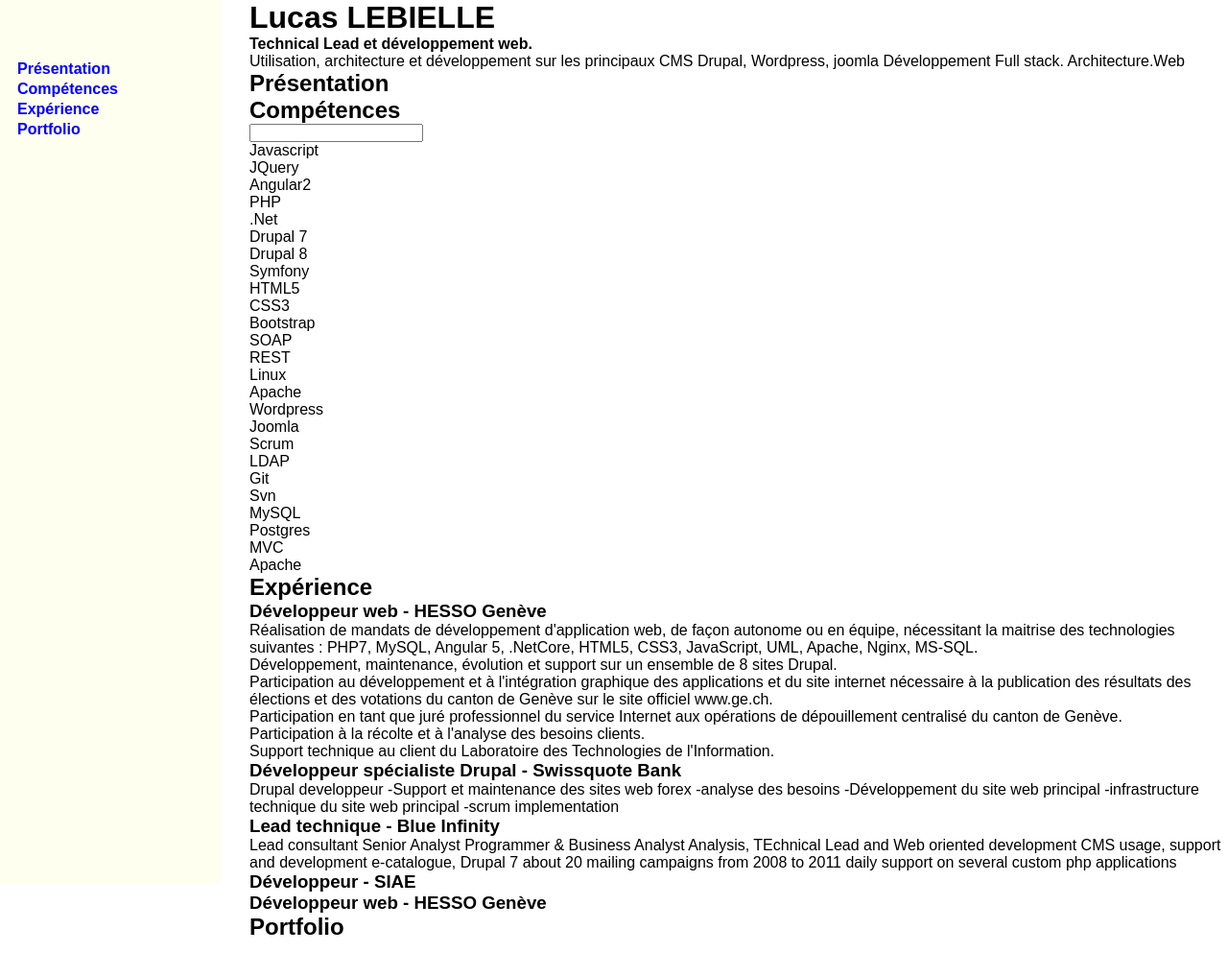
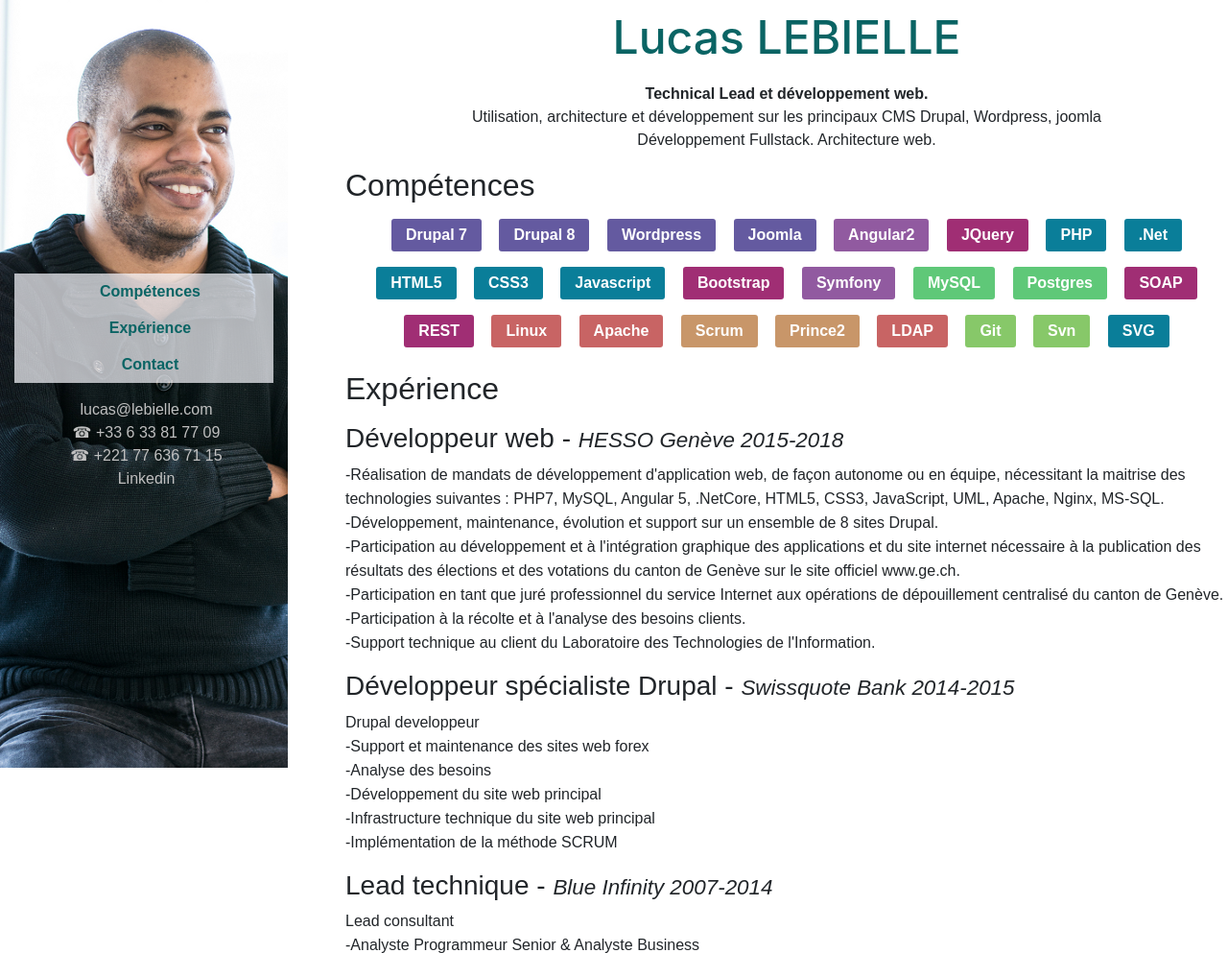
Before and after one commit to Elyoukey/online_cv, a plain HTML site: page index.html in a window 1280 px wide. Shown: the top 993 px of the page at 96% size. Drawn offline with nearby package versions, Linux system fonts and the light colour scheme.

Commit message:
Add bootstrap CDN call Update experiences

```diff
--- a/css/styles.css
+++ b/css/styles.css
@@ -8,31 +8,101 @@
 body{
 	margin: 0;
 	padding: 0;
-	padding-left: 260px;
+	padding-left: 360px;
 }
 
-span{
-display:block;
+h1{
+	color: rgba(10,100,100);
+	text-align: center;
+	font-size: 3em;
+	padding: 10px;
 }
-ul.menu{
+
+h1.notscrolled{
+	transition: font-size 500ms;
+}
+h1.scrolled{
+	transition: font-size 500ms;
+	position: fixed;
+	top:0;
+	font-size: 1.5em;
+	text-align: right;
+	padding-right: 400px;
+	background: #fff;
+	width: 100%;
+}
+
+p{
+	max-width: 1000px;
+}
+.left-menu{
 	position: fixed;
 	top:0;
 	left:0;
 	height: 100%;
-	width: 200px;
-	padding: 60px 15px;
-	background: ivory;
-list-style: none;
-
+	width: 300px;
+	padding: 285px 15px;
+	background: url(../images/bg0.png);
+	background-position: -110px -10px;
+	background-repeat: no-repeat;
+	list-style: none;
+	text-align: center;
+	}
+	.left-menu a{
+		display: inline-block;
+		padding-left: 5px;
+		color: silver;
 	}
 
 	ul.menu li{
 	list-style: none;
-	margin: 3px;
+	margin: 0;
+	padding: 0;
+
 	}
 
 	ul.menu li a{
 	text-decoration: none;
-	color: blue;
+	color: rgba(10,100,100);
 	font-weight: bold;
+	background-color: rgba(250, 250, 255, 0.7);
+	display: block;
+	padding: 7px 7px 7px 20px;
+	margin: 0;
 	}
+
+	ul.menu li a:hover{
+	background-color: rgba(250, 250, 255, 1);
+	}
+	ul.menu li:first-child{
+		border-radius: 3px 3px;
+	}
+
+
+/* Skills styles */
+#skill-list{
+	text-align: center;
+}
+.skill{
+	display: inline-block;
+	border: none;
+	padding: 5px 15px 5px 15px;
+	margin: 8px 7px;
+	border-radius: 3px;
+	font-weight: bold;
+	color: white;
+}
+.skill.level1{}
+.skill.level2{}
+.skill.level3{}
+.skill.level4{}
+.skill.level5{}
+
+.skill.cms{ background-color: rgba(100,90,160)}
+.skill.language{ background-color: rgba(10,126,153) }
+.skill.system { background-color: rgba(200,100,100) }
+.skill.framework { background-color: rgba(145,90,160) }
+.skill.versioning {  background-color: rgba(135,200,105) }
+.skill.database { background-color: rgba(95,200,120) }
+.skill.methodology { background-color: rgba( 200,150,105) }
+.skill.api{  background-color: rgba(160,46,116) }
--- a/index.html
+++ b/index.html
@@ -7,112 +7,150 @@
   <meta name="description" content="Lucas Lebielle, web developper">
   <meta name="author" content="SitePoint">
 
+  <script src="https://code.jquery.com/jquery-3.3.1.slim.min.js" integrity="sha384-q8i/X+965DzO0rT7abK41JStQIAqVgRVzpbzo5smXKp4YfRvH+8abtTE1Pi6jizo" crossorigin="anonymous"></script>
+<script src="https://cdnjs.cloudflare.com/ajax/libs/popper.js/1.14.3/umd/popper.min.js" integrity="sha384-ZMP7rVo3mIykV+2+9J3UJ46jBk0WLaUAdn689aCwoqbBJiSnjAK/l8WvCWPIPm49" crossorigin="anonymous"></script>
+  <link rel="stylesheet" href="https://stackpath.bootstrapcdn.com/bootstrap/4.1.3/css/bootstrap.min.css" integrity="sha384-MCw98/SFnGE8fJT3GXwEOngsV7Zt27NXFoaoApmYm81iuXoPkFOJwJ8ERdknLPMO" crossorigin="anonymous">
+<script src="https://stackpath.bootstrapcdn.com/bootstrap/4.1.3/js/bootstrap.min.js" integrity="sha384-ChfqqxuZUCnJSK3+MXmPNIyE6ZbWh2IMqE241rYiqJxyMiZ6OW/JmZQ5stwEULTy" crossorigin="anonymous"></script>
+
   <link rel="stylesheet" href="css/styles.css?v=1.0">
   <script src="js/scripts.js"></script>
 </head>
 <body>
 	<h1>Lucas LEBIELLE</h1>
-	<strong>Technical Lead et développement web.</strong>
-	<p>
-		Utilisation, architecture et développement sur les principaux CMS Drupal, Wordpress, joomla
-		Développement Full stack. Architecture.Web
+
+	<p class="text-center">
+		<strong>Technical Lead et développement web.</strong><br/>
+		Utilisation, architecture et développement sur les principaux CMS Drupal, Wordpress, joomla<br/>
+		Développement Fullstack. Architecture web.<br/>
 	</p>
+<p>
 
-	<ul class="menu">
-		<li><a href="#presentation">Présentation</a></li>
-		<li><a href="#competences">Compétences</a></li>
-		<li><a href="#experience">Expérience</a></li>
-		<li><a href="#portfolio">Portfolio</a></li>
-	</ul>
 
+	</p>
+	<div class="left-menu">
+		<ul class="menu">
+			<!--li><a href="#presentation">Présentation</a></li-->
+			<li><a href="#competences">Compétences</a></li>
+			<li><a href="#experience">Expérience</a></li>
+			<!--li><a href="#portfolio">Portfolio</a></li-->
+			<li><a href="#contact">Contact</a></li>
+
+		</ul>
+		<a href="mailto:lucas@lebielle.com">lucas@lebielle.com</a><br/>
+		<a href="tel:0033633817709">&#9742; +33 6 33 81 77 09</a><br/>
+		<a href="tel:00221776367115">&#9742; +221 77 636 71 15</a><br/>
+		<a href="https://www.linkedin.com/in/lucas-lebielle-02735634/" target="_blank">Linkedin</a><br/>
+	</div>
   	<a name="presentation"/>
-	<h2>Présentation</h2>
+	<!--h2>Présentation</h2-->
 
 	<a name="competences"/>
 	<h2>Compétences</h2>
 <form >
-	<input type="text" onkeyup="filterSkills"/>
-	<span class="skill language frontend level5">Javascript</span>
+
+	<p id="skill-list">
+
+	<span class="skill cms backend level4">Drupal 7</span>
+	<span class="skill cms backend level3">Drupal 8</span>
+	<span class="skill cms backend level4">Wordpress</span>
+	<span class="skill cms backend level3">Joomla</span>
+	<span class="skill language framework front level2">Angular2</span>
 	<span class="skill language api frontend level5">JQuery</span>
-	<span class="skill language framework front level2">Angular2</span>
 	<span class="skill language backend level5">PHP</span>
 	<span class="skill language backend level2">.Net</span>
-	<span class="skill cms backend level4">Drupal 7</span>
-	<span class="skill cms backend level3">Drupal 8</span>
-	<span class="skill framework backend level3">Symfony</span>
+
 	<span class="skill language frontend level5">HTML5</span>
 	<span class="skill language frontend level5">CSS3</span>
-	<span class="skill framework frontend level4">Bootstrap</span>
-	<span class="skill backend level3">SOAP</span>
-	<span class="skill backend level3">REST</span>
+	<span class="skill language frontend level5">Javascript</span>
+	<span class="skill framework api frontend level4">Bootstrap</span>
+	<span class="skill framework backend level3">Symfony</span>
+	<span class="skill database level4">MySQL</span>
+	<span class="skill database level3">Postgres</span>
+	<span class="skill backend api level3">SOAP</span>
+	<span class="skill backend api level3">REST</span>
 	<span class="skill system level3">Linux</span>
-	<span class="skill system level3">Apache</span>
-	<span class="skill cms backend level4">Wordpress</span>
-	<span class="skill cms backend level3">Joomla</span>
+	<span class="skill system level4">Apache</span>
 	<span class="skill methodology level3">Scrum</span>
+	<span class="skill methodology level2">Prince2</span>
 	<span class="skill system backend level3">LDAP</span>
 	<span class="skill versioning level3">Git</span>
 	<span class="skill versioning level4">Svn</span>
-	<span class="skill database level4">MySQL</span>
-	<span class="skill database level3">Postgres</span>
-	<span class="skill architecture model level4">MVC</span>
-	<span class="skill systeme level4">Apache</span>
 
+	<span class="skill language level4">SVG</span>
+</p>
 </form>
 	<a name="experience"/>
 	<h2>Expérience</h2>
 
 <p >
-<h3>Développeur web - HESSO Genève</h3>
-Réalisation de mandats de développement d'application web, de façon autonome ou en équipe,
+<h3>Développeur web - <small><i>HESSO Genève 2015-2018</i></small></h3>
+
+-Réalisation de mandats de développement d'application web, de façon autonome ou en équipe,
 nécessitant la maitrise des technologies suivantes : PHP7, MySQL, Angular 5, .NetCore,
 HTML5, CSS3, JavaScript, UML, Apache, Nginx, MS-SQL.<br/>
-Développement, maintenance, évolution et support sur un ensemble de 8 sites Drupal.<br/>
-Participation au développement et à l'intégration graphique des applications et du site internet
+-Développement, maintenance, évolution et support sur un ensemble de 8 sites Drupal.<br/>
+-Participation au développement et à l'intégration graphique des applications et du site internet
 nécessaire à la publication des résultats des élections et des votations du canton de Genève
 sur le site officiel www.ge.ch.<br/>
-Participation en tant que juré professionnel du service Internet aux opérations de dépouillement
+-Participation en tant que juré professionnel du service Internet aux opérations de dépouillement
 centralisé du canton de Genève.<br/>
-Participation à la récolte et à l'analyse des besoins clients.<br/>
-Support technique au client du Laboratoire des Technologies de l'Information.<br/>
+-Participation à la récolte et à l'analyse des besoins clients.<br/>
+-Support technique au client du Laboratoire des Technologies de l'Information.<br/>
 </p>
 
 <p>
-<h3>Développeur spécialiste Drupal - Swissquote Bank</h3>
-Drupal developpeur
--Support et maintenance des sites web forex
--analyse des besoins
--Développement du site web principal
--infrastructure technique du site web principal
--scrum implementation
+<h3>Développeur spécialiste Drupal - <small><i>Swissquote Bank 2014-2015</i></small></h3>
+Drupal developpeur<br/>
+-Support et maintenance des sites web forex<br/>
+-Analyse des besoins<br/>
+-Développement du site web principal<br/>
+-Infrastructure technique du site web principal<br/>
+-Implémentation de la méthode SCRUM<br/>
 </p>
 
 <p>
-<h3>Lead technique - Blue Infinity</h3>
-Lead consultant
-Senior Analyst Programmer & Business Analyst
-Analysis, TEchnical Lead and Web oriented development
-CMS usage, support and development
-e-catalogue, Drupal 7
-about 20 mailing campaigns from 2008 to 2011
-daily support on several custom php applications
+<h3>Lead technique - <small><i>Blue Infinity 2007-2014</i></small></h3>
+Lead consultant<br/>
+-Analyste Programmeur Senior & Analyste Business <br/>
+-Analyse, Lead Technique et développement web<br/>
+-Utilisation, support et development sur les principaux CMS<br/>
+-Développement d'un e-catalogue, Drupal 7<br/>
+-Campagnes de mailing de 2008 à 2011<br/>
+-Support au quotidien d'applications web développée en PHP<br/>
 </p>
 
-<p>
-<h3>Développeur - SIAE </h3>
-</p>
+<!--p>
+<h3>Lead technique - Blue Infinity</h3>
+Lead consultant<br/>
+Senior Analyst Programmer & Business Analyst<br/>
+Analysis, TEchnical Lead and Web oriented development<br/>
+CMS usage, support and development<br/>
+e-catalogue, Drupal 7<br/>
+about 20 mailing campaigns from 2008 to 2011 <br/>
+daily support on several custom php applications<br/>
+</p-->
 
 <p>
-<h3>Développeur web - HESSO Genève</h3>
+<h3>Développeur - <small><i>SIAE 2002-2007</i></small></h3>
+<p >
+Développement, maintenance et support de l'intranet des SAFER <br/>
+Développement de l'outil métier Technis. Technology 4D<br/>
+Support utilisateur.<br/>
 </p>
+	<hr/>
+	<p> <small>
+	Ce CV est développé selon une méthodologie agile, n'hésitez pas à revenir plus tard car il sera complété.
+	</small>
+	</p>
 
 
 	<a name="portfolio"/>
-	<h2>Portfolio</h2>
+	<!--h2>Portfolio</h2>
   <a href="www.wilhemlatchoumia.com" target="_blank"></a>
   <a href="www.wilhemlatchoumia.com" target="_blank"></a>
   <a href="www.wilhemlatchoumia.com" target="_blank"></a>
   <a href="www.wilhemlatchoumia.com" target="_blank"></a>
   <a href="www.wilhemlatchoumia.com" target="_blank"></a>
+  <!-- -->
 </body>
 </html>
--- a/js/scripts.js
+++ b/js/scripts.js
@@ -0,0 +1,13 @@
+window.addEventListener('scroll', function(e){
+		var sTop = document.documentElement.scrollTop ;
+
+		if(sTop>20){
+			var h = document.querySelectorAll('h1');
+			h[0].className='scrolled';
+			console.log(h[0]);
+		}else{
+			var h = document.querySelectorAll('h1');
+			h[0].className='notscrolled';
+		}
+
+	});
```
Also changed, not shown: images/bg0.png (added), 2 other files.
